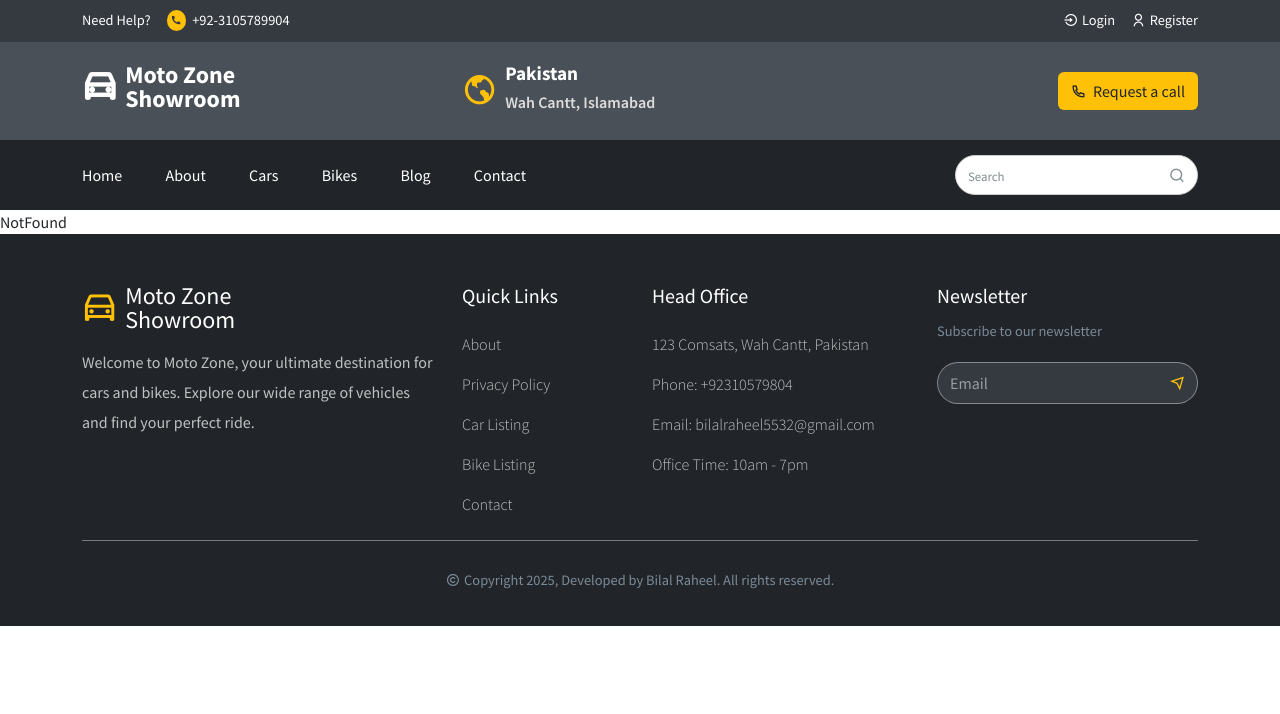
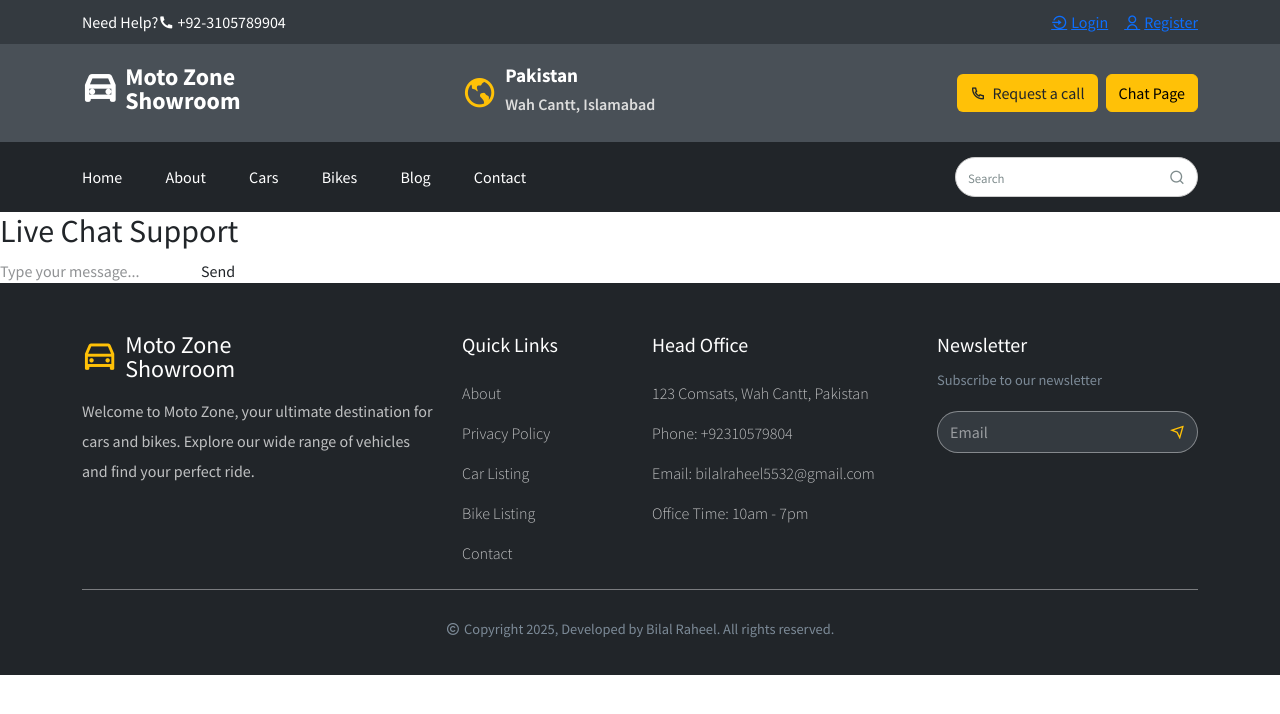
Before and after one commit to raheel-ahmed-04/moto-zone-online-marketplace, a React (Vite) app: page /chat in a window 1280 px wide. Shown: the top 714 px of the page. Built offline with nearby package versions, Linux system fonts and the light colour scheme.

Commit message:
Added a basic Chat Page in application

```diff
--- a/src/components/Header/Header.jsx
+++ b/src/components/Header/Header.jsx
@@ -50,15 +50,15 @@ const Header = () => {
         <Container>
           <Row>
             <Col lg="6" md="6" sm="6">
-              <div className="header__top__left">
+              <div className="header_top_left">
                 <span>Need Help?</span>
-                <span className="header__top__help">
+                <span className="header_top_help">
                   <i className="ri-phone-fill"></i> +92-3105789904
                 </span>
               </div>
             </Col>
             <Col lg="6" md="6" sm="6">
-              <div className="header__top__right d-flex align-items-center justify-content-end gap-3">
+              <div className="header_top_right d-flex align-items-center justify-content-end gap-3">
                 {isLoggedIn ? (
                   <>
                     <span className="d-flex align-items-center gap-1">
@@ -122,6 +122,9 @@ const Header = () => {
                   <i className="ri-phone-line"></i> Request a call
                 </Link>
               </button>
+              <Link to="/chat" className="btn btn-warning ms-2">
+                Chat Page
+              </Link>
             </Col>
           </Row>
         </Container>
--- /dev/null
+++ b/src/pages/ChatPage.jsx
@@ -0,0 +1,36 @@
+import React, { useState } from "react";
+
+const ChatPage = () => {
+  const [input, setInput] = useState("");
+  const [messages, setMessages] = useState([]);
+
+  const handleSend = () => {
+    if (input.trim()) {
+      setMessages([...messages, input]);
+      setInput("");
+    }
+  };
+
+  return (
+    <div className="chatpage-container">
+      <h2>Live Chat Support</h2>
+      <div className="chatpage-messages">
+        {messages.map((msg, idx) => (
+          <div key={idx} className="chatpage-message">{msg}</div>
+        ))}
+      </div>
+      <div className="chatpage-input">
+        <input
+          type="text"
+          value={input}
+          placeholder="Type your message..."
+          onChange={(e) => setInput(e.target.value)}
+          onKeyDown={(e) => e.key === "Enter" && handleSend()}
+        />
+        <button onClick={handleSend}>Send</button>
+      </div>
+    </div>
+  );
+};
+
+export default ChatPage;
--- a/src/routers/Routers.jsx
+++ b/src/routers/Routers.jsx
@@ -15,6 +15,8 @@ import Login from "../pages/login";
 import Register from "../pages/Register-page"; // Corrected import
 import ManageBikes from "../pages/ManageBikes";
 import BookingHistory from "../pages/BookingHistory";
+import ChatPage from "../pages/ChatPage";
+
 
 const Routers = () => {
   return (
@@ -38,6 +40,9 @@ const Routers = () => {
       <Route path="/manage-bikes" element={<ManageBikes />} />{" "}
       {/* Corrected route */}
       <Route path="/bookings-history" element={<BookingHistory />} />{" "}
+      {/* Admin route for managing cars */}
+      <Route path="/admin" element={<ManageCars />} />{" "}
+      <Route path="/chat" element={<ChatPage />} />{" "}
       {/* Corrected route */}
       <Route path="*" element={<NotFound />} />
     </Routes>
```
